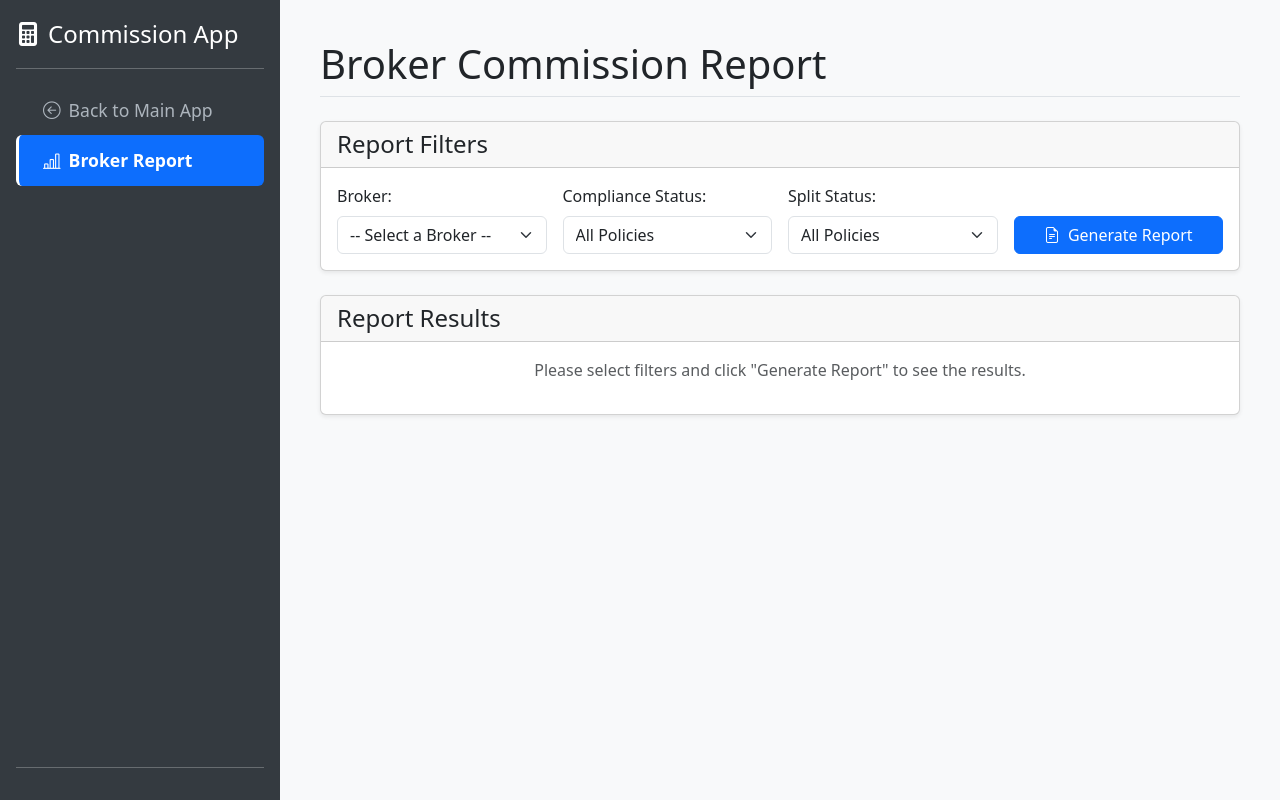
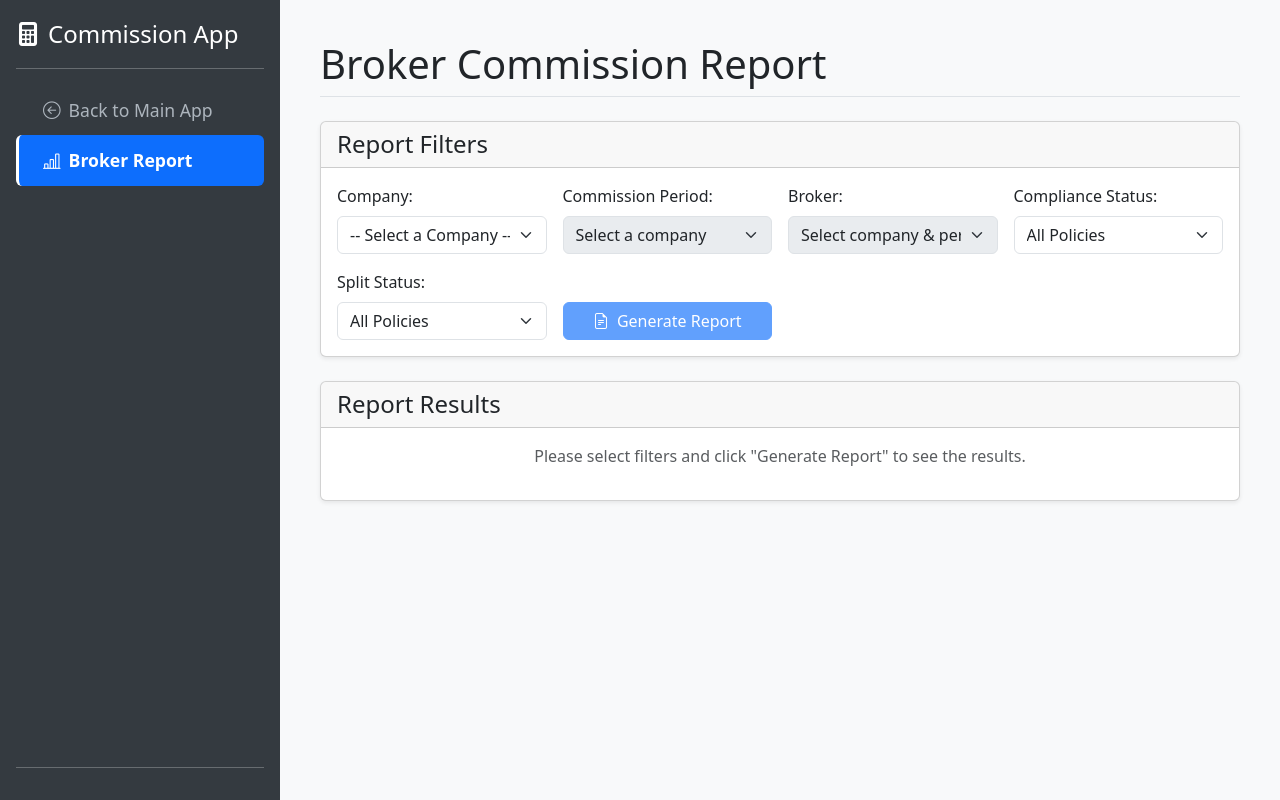
Before and after one commit to Nicolaaaas99/Commission-Application, a Flask app: page /report in a window 1280 px wide. Run offline with Flask 3, Linux system fonts and the light colour scheme; data that the repository does not hold is empty; some libraries are stand-ins or nearby versions.

```diff
--- a/app.py
+++ b/app.py
@@ -40,6 +40,7 @@ CANCEL_RUN_SP = 'sp_CancelCommissionRun'
 GET_BROKER_REPORT_SP = 'sp_GetBrokerCommissionReport'
 GET_COMMISSION_PERIODS_SP = 'sp_GetCommissionPeriods'
 CREATE_BATCH_CSV_SP = 'sp_CreateBatchCSV'
+GET_BROKER_REPORT_PERIODS_SP = 'sp_GetBrokerReportPeriods'
 
 
 # Expected columns for the new upload format
@@ -268,7 +269,7 @@ def get_payments(company_id, insurer_link):
         WHERE p.CommPmtCompanyId = ?
           AND p.CommPmtInsurerLink = ?
           AND cp.PmtStmntId IS NULL
-        ORDER BY p.CommPmtDate DESC
+        ORDER BY p.CommPmtDate ASC
     """, company_id, insurer_link)
     payments = [{"id": r.CommPmtAutoIdx, "text": f"{r.PaymentDate} | {r.CommPmtReference} | R {r.CommPmtAmount:,.2f}"} for r in cursor.fetchall()]
     return jsonify(payments)
@@ -435,10 +436,13 @@ def cancel_commission_run():
     except Exception as e:
         return jsonify({"success": False, "message": str(e)}), 500
 
+
 @app.route('/api/broker_report/<int:broker_id>')
 def get_broker_report(broker_id):
     compliance_status = request.args.get('compliance', 'All')
     split_status = request.args.get('split_status', 'All')
+    # Add period_id to the arguments, defaulting to 0 for the 'Current' period.
+    period_id = request.args.get('period_id', 0, type=int)
 
     if not broker_id:
         return jsonify({"success": False, "message": "Broker ID is required."}), 400
@@ -451,7 +455,8 @@ def get_broker_report(broker_id):
         conn = get_db_connection()
         cursor = conn.cursor()
 
-        cursor.execute(f"EXEC {GET_BROKER_REPORT_SP} ?, ?, ?", broker_id, compliance_status, split_status)
+        # Pass the new period_id to the updated stored procedure
+        cursor.execute(f"EXEC {GET_BROKER_REPORT_SP} ?, ?, ?, ?", broker_id, compliance_status, split_status, period_id)
 
         columns = [column[0] for column in cursor.description]
         report_data = [dict(zip(columns, row)) for row in cursor.fetchall()]
@@ -469,21 +474,45 @@ def get_unprocessed_statements():
     try:
         conn = get_db_connection()
         cursor = conn.cursor()
-        cursor.execute("SELECT StmntCompanyId, StmntInsurerLink, StmntDate, StmntReference, StmntTotalAmount FROM dbo._uvUnprocessedStatements ORDER BY StmntDate DESC")
+        # The view already contains StmntLink, so we query it directly.
+        sql = """
+            SELECT
+                StmntLink,
+                StmntCompanyId,
+                StmntInsurerLink,
+                StmntDate,
+                StmntReference,
+                StmntTotalAmount
+            FROM dbo._uvUnprocessedStatements
+            ORDER BY StmntDate ASC
+        """
+        cursor.execute(sql)
         columns = [column[0] for column in cursor.description]
+        # Create a list of dicts, ensuring the key 'StmntLink' is renamed to 'stmntLink' for frontend compatibility.
         statements = []
         for row in cursor.fetchall():
             row_dict = dict(zip(columns, row))
-            cursor.execute("SELECT StmntLink FROM dbo.CommStmntMaster WHERE StmntCompanyId = ? AND StmntInsurerLink = ? AND StmntDate = ? AND StmntReference = ?",
-                           row_dict['StmntCompanyId'], row_dict['StmntInsurerLink'], row_dict['StmntDate'], row_dict['StmntReference'])
-            stmnt_link_row = cursor.fetchone()
-            if stmnt_link_row:
-                row_dict['stmntLink'] = stmnt_link_row.StmntLink
-                statements.append(row_dict)
+            # Standardize the key to camelCase for the frontend JavaScript
+            row_dict['stmntLink'] = row_dict.pop('StmntLink')
+            statements.append(row_dict)
 
         return jsonify(statements)
     except Exception as e:
         logging.error(f"Error fetching unprocessed statements: {e}")
+        return jsonify({"success": False, "message": str(e)}), 500
+
+@app.route('/api/report_periods/<int:company_id>')
+def get_report_periods(company_id):
+    """Fetches the last 12 closed commission periods plus a 'Current' period for reporting."""
+    try:
+        conn = get_db_connection()
+        cursor = conn.cursor()
+        cursor.execute("EXEC sp_GetBrokerReportPeriods ?", company_id)
+        columns = [column[0] for column in cursor.description]
+        periods = [dict(zip(columns, row)) for row in cursor.fetchall()]
+        return jsonify(periods)
+    except Exception as e:
+        logging.error(f"Error fetching report periods: {e}")
         return jsonify({"success": False, "message": str(e)}), 500
 
 @app.route('/api/create_batch', methods=['POST'])
@@ -529,4 +558,4 @@ def create_batch():
 
 
 if __name__ == '__main__':
-    app.run(host='0.0.0.0', port=5050, debug=True)
+    app.run(host='0.0.0.0', port=5050, debug=False)
--- a/templates/report.html
+++ b/templates/report.html
@@ -27,10 +27,8 @@
         .insurer-row td:first-child { padding-left: 2.5rem !important; }
         .subtotal-row td:first-child { padding-left: 0.5rem !important; }
 
-        /* --- FIX: Arrow Icon CSS --- */
-        .toggle-icon { transition: transform 0.2s; display: inline-block; }
-        .clickable-row[aria-expanded="false"] .toggle-icon { transform: rotate(0deg); }
-        .clickable-row[aria-expanded="true"] .toggle-icon { transform: rotate(90deg); }
+        /* --- FIX: Arrow Icon CSS Removed --- */
+        .toggle-icon { display: inline-block; }
 
         @media print {
             body { display: block; }
@@ -61,9 +59,21 @@
             <div class="card-body">
                 <div class="row g-3 align-items-end">
                     <div class="col-md-3">
+                        <label for="company-select" class="form-label">Company:</label>
+                        <select id="company-select" class="form-select">
+                            <option value="" selected disabled>Loading companies...</option>
+                        </select>
+                    </div>
+                    <div class="col-md-3">
+                        <label for="period-select" class="form-label">Commission Period:</label>
+                        <select id="period-select" class="form-select" disabled>
+                            <option value="" selected disabled>Select a company</option>
+                        </select>
+                    </div>
+                    <div class="col-md-3">
                         <label for="broker-select" class="form-label">Broker:</label>
-                        <select id="broker-select" class="form-select">
-                            <option value="" selected disabled>Loading brokers...</option>
+                        <select id="broker-select" class="form-select" disabled>
+                            <option value="" selected disabled>Select company & period</option>
                         </select>
                     </div>
                     <div class="col-md-3">
@@ -126,9 +136,11 @@
 
 <script>
 document.addEventListener('DOMContentLoaded', function () {
+    const companySelect = document.getElementById('company-select');
+    const periodSelect = document.getElementById('period-select');
     const brokerSelect = document.getElementById('broker-select');
     const complianceSelect = document.getElementById('compliance-select');
-    const splitSelect = document.getElementById('split-select'); // New element
+    const splitSelect = document.getElementById('split-select');
     const generateBtn = document.getElementById('generate-report-btn');
     const reportTable = document.querySelector('.report-table');
     const reportBody = document.getElementById('report-body');
@@ -137,24 +149,56 @@ document.addEventListener('DOMContentLoaded', function () {
     let rawReportData = [];
 
     const formatNumber = (num) => parseFloat(num).toLocaleString('en-ZA', { minimumFractionDigits: 2, maximumFractionDigits: 2 });
-    const sanitize = (str) => str.replace(/[^a-zA-Z0-9]/g, '');
+    const sanitize = (str) => String(str).replace(/[^a-zA-Z0-9]/g, '');
 
-    fetch("{{ url_for('get_brokers') }}")
+    // --- NEW: Load Companies First ---
+    fetch("/api/companies")
         .then(res => res.json())
-        .then(brokers => {
+        .then(companies => {
+            companySelect.innerHTML = '<option value="" selected disabled>-- Select a Company --</option>';
+            if (Array.isArray(companies)) {
+                companies.forEach(company => companySelect.add(new Option(company.name, company.id)));
+            }
+        }).catch(error => Swal.fire('Error', 'Could not load companies.', 'error'));
+
+    // --- NEW: Load Periods on Company Change ---
+    companySelect.addEventListener('change', function() {
+        const companyId = this.value;
+        periodSelect.disabled = true;
+        brokerSelect.disabled = true;
+        generateBtn.disabled = true;
+        periodSelect.innerHTML = '<option value="" selected disabled>Loading periods...</option>';
+        brokerSelect.innerHTML = '<option value="" selected disabled>Select company & period</option>';
+
+        if (!companyId) return;
+
+        Promise.all([
+            fetch(`/api/report_periods/${companyId}`).then(res => res.json()),
+            fetch("/api/brokers").then(res => res.json())
+        ]).then(([periods, brokers]) => {
+            periodSelect.innerHTML = '<option value="" selected disabled>-- Select a Period --</option>';
+            if (Array.isArray(periods)) {
+                periods.forEach(p => periodSelect.add(new Option(p.PeriodYearMonth, p.PeriodId)));
+                periodSelect.disabled = false;
+            }
+
             brokerSelect.innerHTML = '<option value="" selected disabled>-- Select a Broker --</option>';
             if (Array.isArray(brokers)) {
                 brokers.forEach(broker => brokerSelect.add(new Option(broker.name, broker.id)));
+                brokerSelect.disabled = false;
             }
-            generateBtn.disabled = false;
-        }).catch(error => Swal.fire('Error', 'Could not load brokers.', 'error'));
+             generateBtn.disabled = false;
+        }).catch(error => Swal.fire('Error', 'Could not load periods or brokers.', 'error'));
+    });
 
     generateBtn.addEventListener('click', function() {
         const brokerId = brokerSelect.value;
         const complianceStatus = complianceSelect.value;
-        const splitStatus = splitSelect.value; // New value
-        if (!brokerId) {
-            Swal.fire('No Broker Selected', 'Please select a broker from the list.', 'warning');
+        const splitStatus = splitSelect.value;
+        const periodId = periodSelect.value; // NEW
+
+        if (!brokerId || !periodId) { // NEW check for period
+            Swal.fire('Filter Missing', 'Please select a company, period, and broker.', 'warning');
             return;
         }
 
@@ -165,8 +209,8 @@ document.addEventListener('DOMContentLoaded', function () {
         generateBtn.disabled = true;
         generateBtn.innerHTML = '<span class="spinner-border spinner-border-sm"></span> Loading...';
 
-        // UPDATED: API call with all filters
-        fetch(`/api/broker_report/${brokerId}?compliance=${complianceStatus}&split_status=${splitStatus}`)
+        // UPDATED: API call with all filters, including period_id
+        fetch(`/api/broker_report/${brokerId}?compliance=${complianceStatus}&split_status=${splitStatus}&period_id=${periodId}`)
             .then(response => response.json())
             .then(data => {
                 if (!Array.isArray(data)) throw new Error(data.message || 'Invalid data');
@@ -191,6 +235,7 @@ document.addEventListener('DOMContentLoaded', function () {
     });
 
     function buildInteractiveReport(data) {
+        // This function remains largely the same
         const groupedData = new Map();
         const grandTotals = { AmntExcl: 0, CommAmntExcl: 0, ResCommAmnt: 0, CommPaidAmnt: 0 };
         const zeroTemplate = { AmntExcl: 0, CommAmntExcl: 0, ResCommAmnt: 0, CommPaidAmnt: 0 };
@@ -224,20 +269,31 @@ document.addEventListener('DOMContentLoaded', function () {
         html += renderRow('Grand Total', grandTotals, 'total-row');
         reportBody.innerHTML = html;
 
+        // --- IMPROVED: Click handler for plus/minus toggle ---
         document.querySelectorAll('.clickable-row').forEach(row => {
             row.addEventListener('click', function() {
-                // Use Bootstrap's built-in attributes to track state
+                const icon = this.querySelector('.toggle-icon');
+                if (!icon) return;
+
                 const isExpanded = this.getAttribute('aria-expanded') === 'true';
                 this.setAttribute('aria-expanded', !isExpanded);
+
+                if (!isExpanded) {
+                    icon.classList.remove('bi-plus-lg');
+                    icon.classList.add('bi-dash-lg');
+                } else {
+                    icon.classList.remove('bi-dash-lg');
+                    icon.classList.add('bi-plus-lg');
+                }
             });
         });
     }
 
-    // UPDATED: renderRow function to handle new data structure
+    // --- IMPROVED: renderRow function with plus/minus icon ---
     function renderRow(label, data, cssClass, target, details = { holder: '', split: '' }) {
         const isClickable = !!target;
-        // Use a right-pointing caret by default
-        const icon = isClickable ? '<i class="bi bi-caret-right-fill toggle-icon me-2"></i>' : '';
+        // Use a plus icon for expandable rows
+        const icon = isClickable ? '<i class="bi bi-plus-lg toggle-icon me-2"></i>' : '';
         const clickableClass = isClickable ? 'clickable-row' : '';
         const targetAttr = isClickable ? `data-bs-toggle="collapse" data-bs-target=".${target}" aria-expanded="false"` : '';
 
@@ -245,7 +301,7 @@ document.addEventListener('DOMContentLoaded', function () {
             <tr class="${cssClass} ${clickableClass}" ${targetAttr}>
                 <td>${icon}${label}</td>
                 <td>${details.holder}</td>
-                <td class="mono">${details.split}</td>
+                <td class="mono">${details.split ? (details.split * 100).toFixed(2) + '%' : ''}</td>
                 <td class="mono">${formatNumber(data.AmntExcl)}</td>
                 <td class="mono">${formatNumber(data.CommAmntExcl)}</td>
                 <td class="mono">${formatNumber(data.ResCommAmnt)}</td>
```
